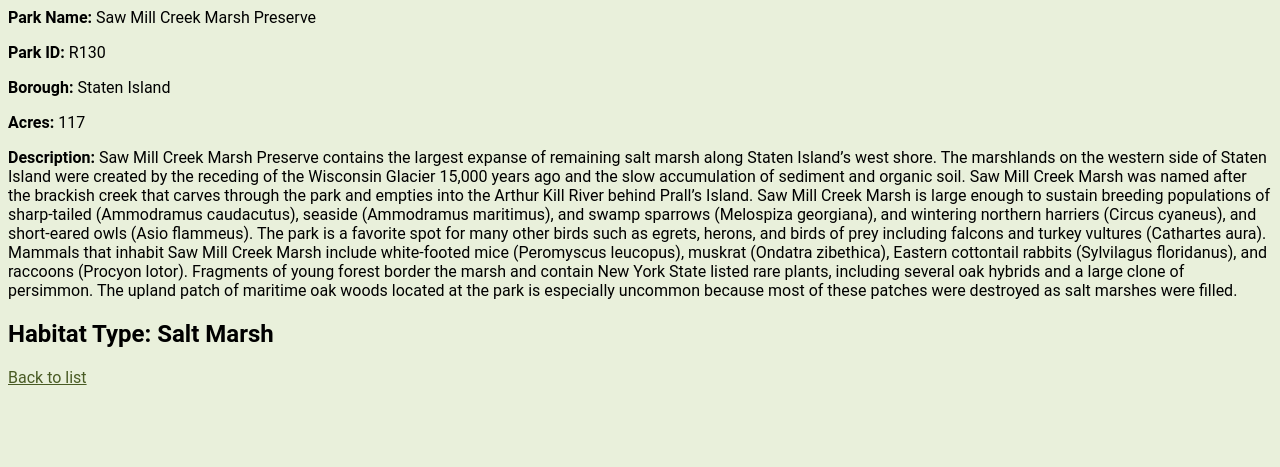
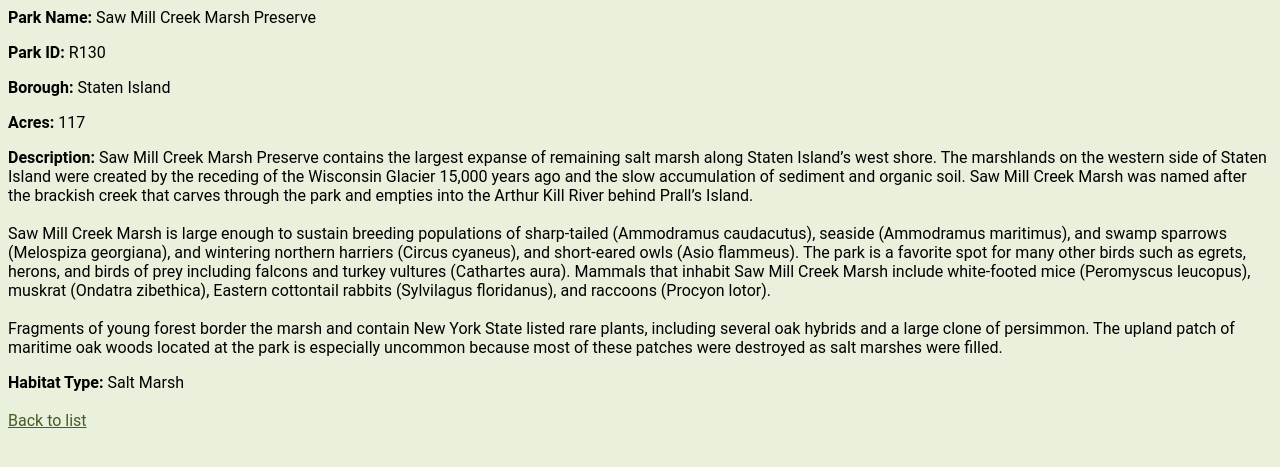
Before and after one commit to annabellamelvin/annabellamelvin.github.io, a Jekyll site: the page Nature_Preserves/parks/R130_117.html, which Jekyll copies as it is, in a window 1280 px wide. Shown: the top 467 px of the page. Built offline with Jekyll 4.4.1, drawn with Linux system fonts in a browser that asks for light colours; part of the change alters nothing that is shown.

```diff
--- a/Nature_Preserves/parks/R130_117.html
+++ b/Nature_Preserves/parks/R130_117.html
@@ -18,8 +18,7 @@
          were created by the receding of the Wisconsin Glacier 15,000 years ago and the slow
          accumulation of sediment and organic soil.  Saw Mill Creek Marsh was named after the
          brackish creek that carves through the park and empties into the Arthur Kill River
-         behind Prall’s Island. &#xD;
-         &#xD;
+         behind Prall’s Island.<br/><br/>
          Saw Mill Creek Marsh is large enough to sustain breeding populations of sharp-tailed
          (Ammodramus caudacutus), seaside (Ammodramus maritimus), and swamp sparrows (Melospiza
          georgiana), and wintering northern harriers (Circus cyaneus), and short-eared owls
@@ -27,13 +26,12 @@
          herons, and birds of prey including falcons and turkey vultures (Cathartes aura).
          Mammals that inhabit Saw Mill Creek Marsh include white-footed mice (Peromyscus leucopus),
          muskrat (Ondatra zibethica), Eastern cottontail rabbits (Sylvilagus floridanus), and
-         raccoons (Procyon lotor).&#xD;
-         &#xD;
+         raccoons (Procyon lotor).<br/><br/>
          Fragments of young forest border the marsh and contain New York State listed rare
          plants, including several oak hybrids and a large clone of persimmon.  The upland
          patch of maritime oak woods located at the park is especially uncommon because most
          of these patches were destroyed as salt marshes were filled.
       </p>
-      <h2><b>Habitat Type: </b>Salt Marsh
+      <p><b>Habitat Type: </b>Salt Marsh<br/><br/>
       </h2><a href="https://annabellamelvin.github.io/Nature_Preserves/Parks.html">Back to list</a></body>
 </html>
```
